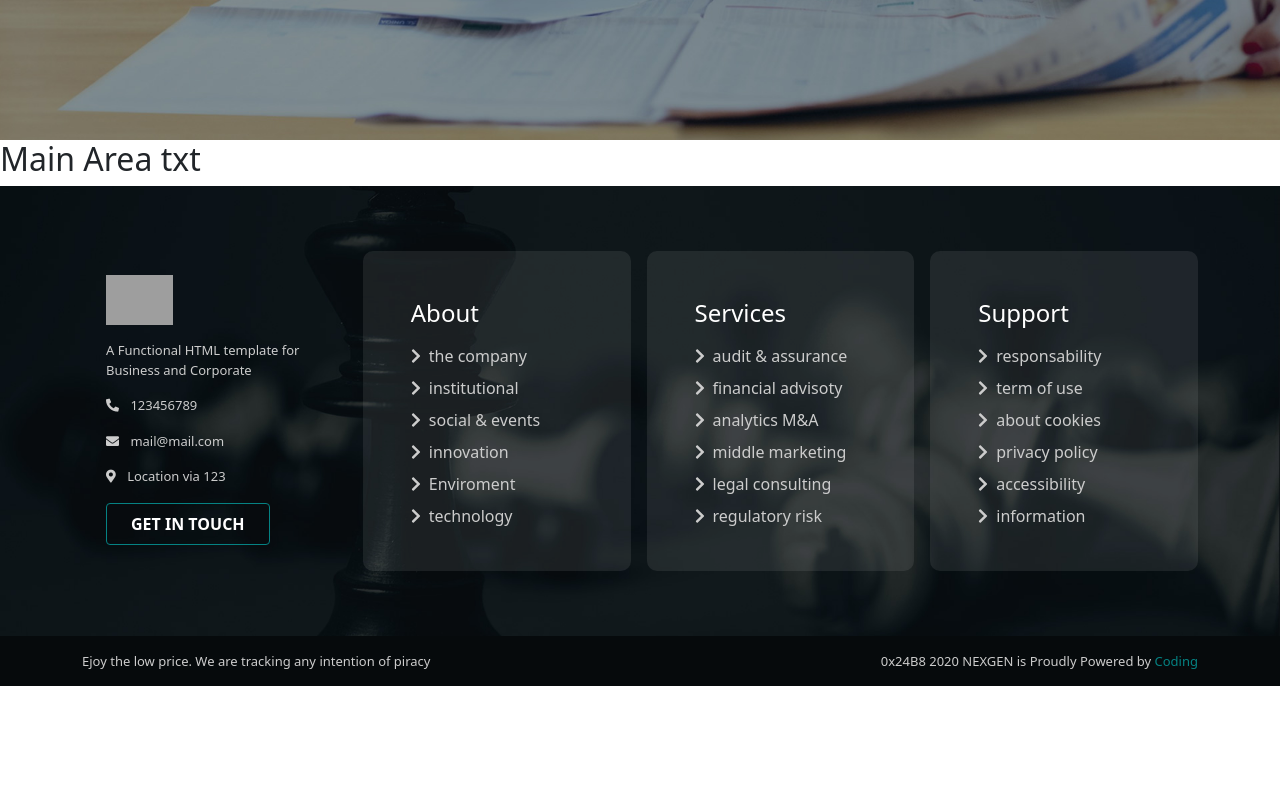
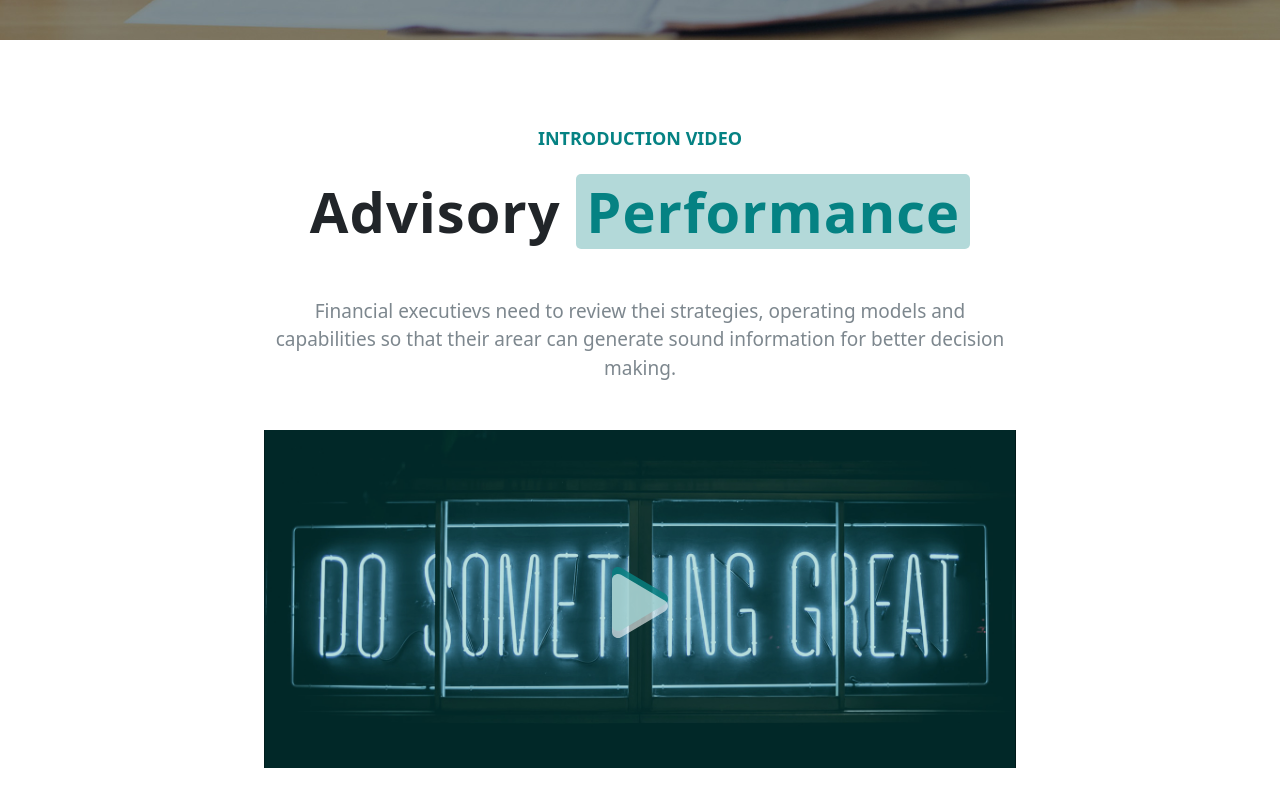
Before and after one commit to patriziosbr/proj-html-vuejs, a Vue app: page / in a window 1280 px wide. Shown: the part 700-1500 px from the top of the page. Before the commit the page ends 1386 px from the top, so only its background shows below. Built offline with nearby package versions, Linux system fonts and the light colour scheme; grey boxes are pictures that could not be loaded.

Commit message:
video area ok

```diff
--- a/src/components/BottomCards.vue
+++ b/src/components/BottomCards.vue
@@ -83,7 +83,7 @@ export default {
             content: "\f3c5";
             margin-right: 8px;
         }
-         .btn {
+        .btn {
             padding: 8px 24px;
             border: 1px solid $primary-color;
             color: #fff;
@@ -109,6 +109,7 @@ export default {
                 a {
                     color: #ccc;
                     text-decoration: none;
+                    text-transform: capitalize;
                 }
                 a:hover {
                     color: #fff;
--- a/src/components/Jumbotron.vue
+++ b/src/components/Jumbotron.vue
@@ -29,7 +29,7 @@ export default {
 @import "../style/vars.scss";
 
     .jumbotron {
-        height: 100vh;
+        height: 700px;
         background-image: url(../assets/images/bg-2.jpg);
         background-size: cover;
         background-position: top;
--- a/src/components/Main.vue
+++ b/src/components/Main.vue
@@ -1,13 +1,19 @@
 <template>
   <section>
-      <h2>Main Area txt</h2>
+
+      <Performance />
 
   </section>
 </template>
 
 <script>
+import Performance from "./Performance.vue"
+
 export default {
-    name: "Main"
+    name: "Main",
+    components: {
+      Performance
+    }
 }
 </script>
 
--- /dev/null
+++ b/src/components/Performance.vue
@@ -0,0 +1,89 @@
+<template>
+  <section class="container-fluid bg-white">
+        <div class="mainHeading text-center mx-auto">
+            <h5 class="text-uppercase my-4" >introduction video</h5>
+            <h1 class="my-4">Advisory <span>Performance</span></h1>
+            <p class="my-5">Financial executievs need to review thei strategies, operating models and capabilities so that their arear can generate sound information for better decision making.</p>
+            <div class="vid-cont my-5">
+                <img src="../assets/images/video-1.jpg" alt="">
+                <div class="layerAbs" ></div>
+                <i class="fas fa-play green"></i>
+                <i class="fas fa-play white"></i>
+            </div>
+      </div>
+  </section>
+</template>
+
+<script>
+export default {
+    name: "Performance"
+}
+</script>
+
+<style lang="scss" scoped>
+@import "../style/vars.scss";
+
+    .bg-white{
+        // height: 600px;
+        background-color: #fff;
+
+        .mainHeading {
+            width: 70%;
+            padding: 64px;
+            h5 {
+                font-size: 18px;
+                color: $primary-color;
+                font-weight: 700;
+            }
+            h1 {
+                font-size: 56px;
+                font-weight: 800;
+                letter-spacing: 1px;
+                span {
+                    padding: 4px 10px;
+                    border-radius: 5px;
+                    display: inline-block;
+                    color: $primary-color;
+                    background-color: rgba($color: $primary-color, $alpha: 0.3);
+                }
+            }
+            p {
+                font-size: 19px;
+                line-height: 150%;
+                color: #7D878E;
+            }
+        .vid-cont {
+            position: relative;
+            img {
+                width: 100%;
+            }
+            .layerAbs {
+                height: 100%;
+                width: 100%;
+                background-color: rgba($color: $primary-color, $alpha: 0.2);
+                position: absolute;
+                top: 50%;
+                left: 50%;
+                transform: translate(-50%, -50%);
+            }
+            .green {
+                color: rgba($color: $primary-color, $alpha: 0.8);
+                font-size: 64px;
+                position: absolute;
+                top: 50%;
+                left: 50%;
+                transform: translate(-50%, -50%);
+            }
+            .white {
+                color: rgba($color: #fff, $alpha: 0.6);
+                font-size: 64px;
+                position: absolute;
+                top: 52%;
+                left: 50%;
+                transform: translate(-50%, -50%);
+            }
+          }
+        }
+    }
+
+</style>
--- a/src/components/TopInfo.vue
+++ b/src/components/TopInfo.vue
@@ -97,6 +97,9 @@ export default {
                     li {
                         margin: 0 16px;
                         a {
+                            color: #ccc;
+                        }
+                        a:hover {
                             color: #fff;
                         }
                     }
--- a/src/style/vars.scss
+++ b/src/style/vars.scss
@@ -1,3 +1,4 @@
 $bg-top-head: #354855;
 $primary-color: #058283;
 $bottom-info-bg: #060A0C;
+$heading-dark: #21333E;
```
